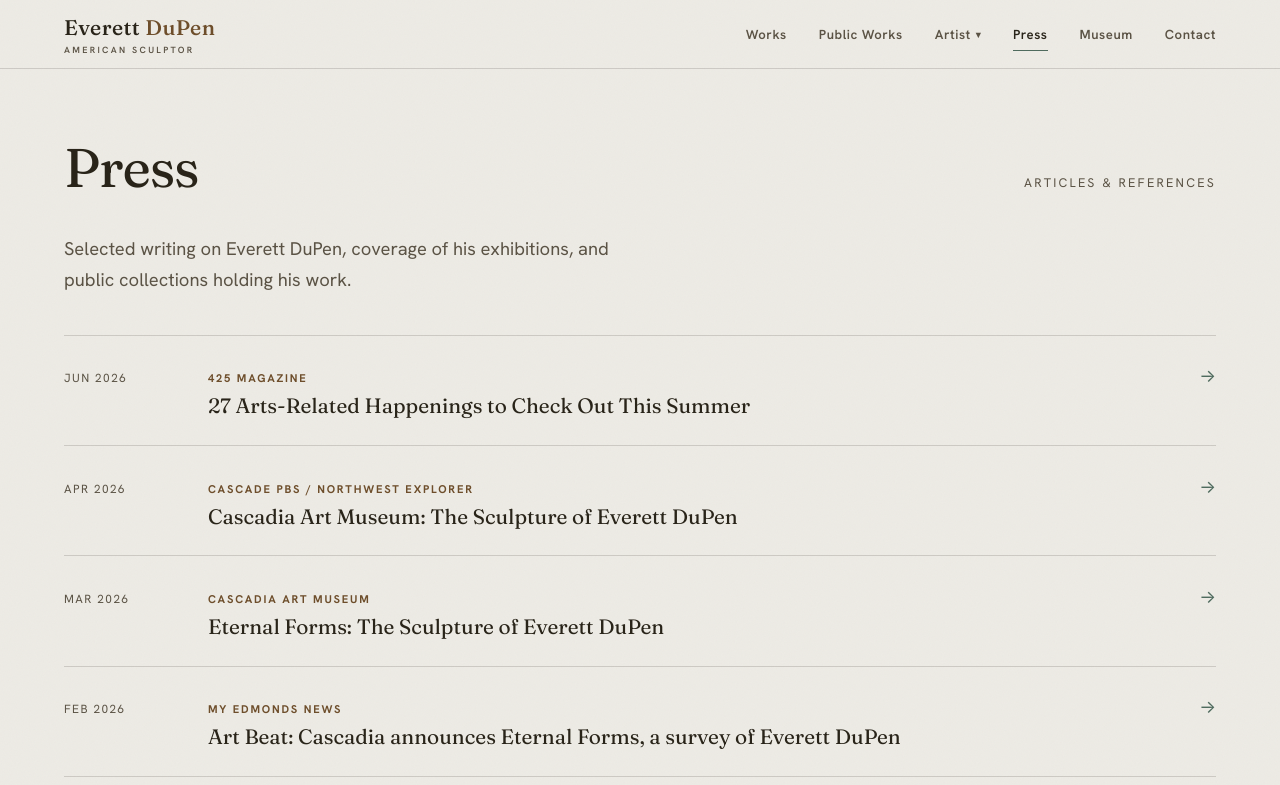
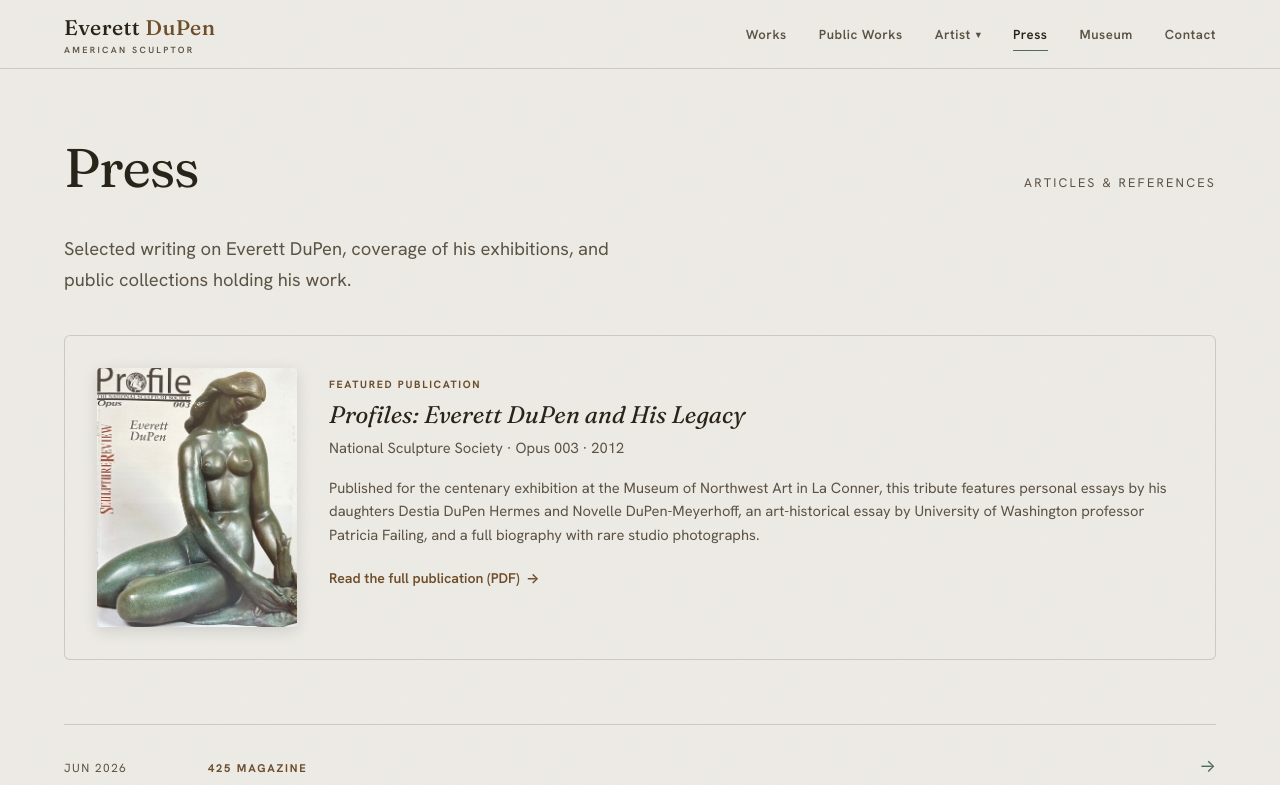
Before and after one commit to jasonburby-creator/everett-dupen, a Next.js app: page /press in a window 1280 px wide. Shown: the top 785 px of the page. Built offline with nearby package versions, Linux system fonts and the light colour scheme.

Commit message:
Add files via upload

```diff
--- a/app/press/page.tsx
+++ b/app/press/page.tsx
@@ -18,6 +18,30 @@ export default function PressPage() {
           Selected writing on Everett DuPen, coverage of his exhibitions, and public collections
           holding his work.
         </p>
+
+        {/* Featured publication */}
+        <div className="profiles-feature">
+          <a href="/profiles-dupen-2012.pdf" target="_blank" rel="noopener" className="profiles-cover">
+            {/* eslint-disable-next-line @next/next/no-img-element */}
+            <img src="/profiles-cover.jpg" alt="Cover of Profiles magazine, Opus 003, featuring Everett DuPen" />
+          </a>
+          <div className="profiles-info">
+            <span className="profiles-tag">Featured Publication</span>
+            <h2>Profiles: Everett DuPen and His Legacy</h2>
+            <p className="profiles-meta">
+              National Sculpture Society · Opus 003 · 2012
+            </p>
+            <p>
+              Published for the centenary exhibition at the Museum of Northwest Art in La Conner,
+              this tribute features personal essays by his daughters Destia DuPen Hermes and Novelle
+              DuPen-Meyerhoff, an art-historical essay by University of Washington professor
+              Patricia Failing, and a full biography with rare studio photographs.
+            </p>
+            <a href="/profiles-dupen-2012.pdf" target="_blank" rel="noopener" className="profiles-dl">
+              Read the full publication (PDF) <span className="arr" aria-hidden="true">→</span>
+            </a>
+          </div>
+        </div>
 
         <ul className="press-list">
           {PRESS.map((p) => (
```
